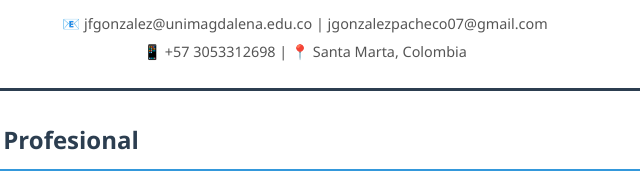
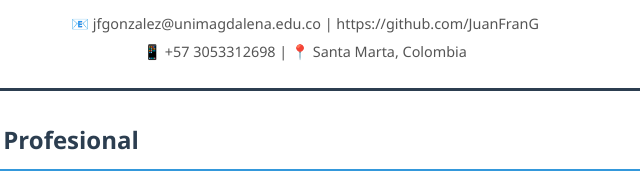
Before and after one commit to JuanFranG/cv_web, a plain HTML site: page index.html in a window 1280 px wide. Shown: the part 201-380 px from the top of the page, 335-975 px from the left. Drawn offline with Linux system fonts and the light colour scheme.

Commit message:
Update contact email to include GitHub link

```diff
--- a/index.html
+++ b/index.html
@@ -14,7 +14,7 @@
             <p class="subtitle">Ingeniero de Sistemas</p>
             <p class="alma-mater">Universidad del Magdalena</p>
             <div class="contacto">
-                <p>📧 jfgonzalez@unimagdalena.edu.co | jgonzalezpacheco07@gmail.com</p>
+                <p>📧 jfgonzalez@unimagdalena.edu.co | https://github.com/JuanFranG</p>
                 <p>📱 +57 3053312698 | 📍 Santa Marta, Colombia</p>
             </div>
         </header>
```
